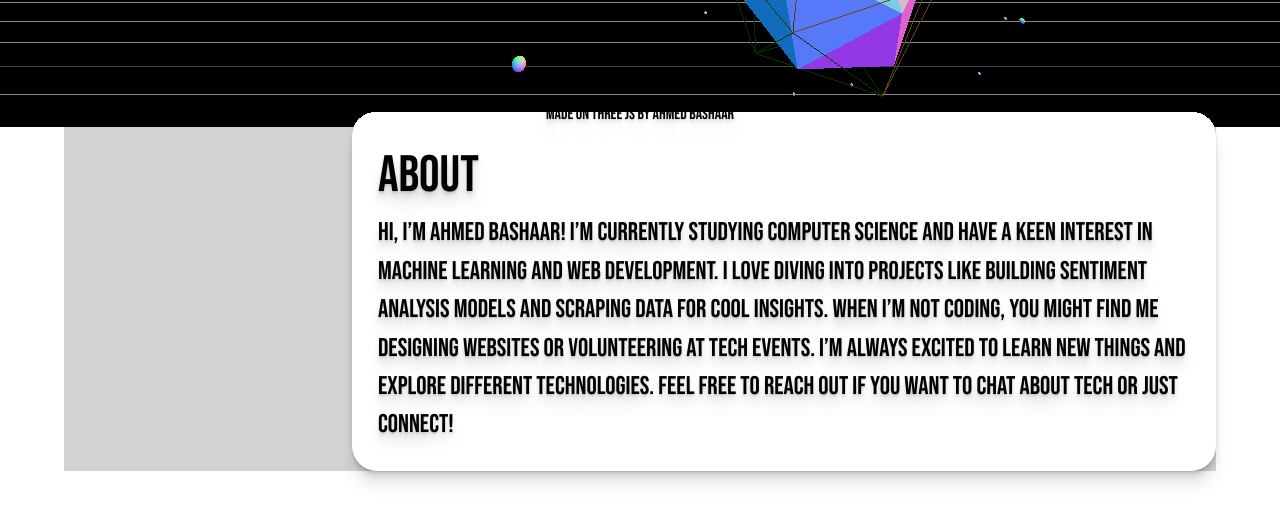
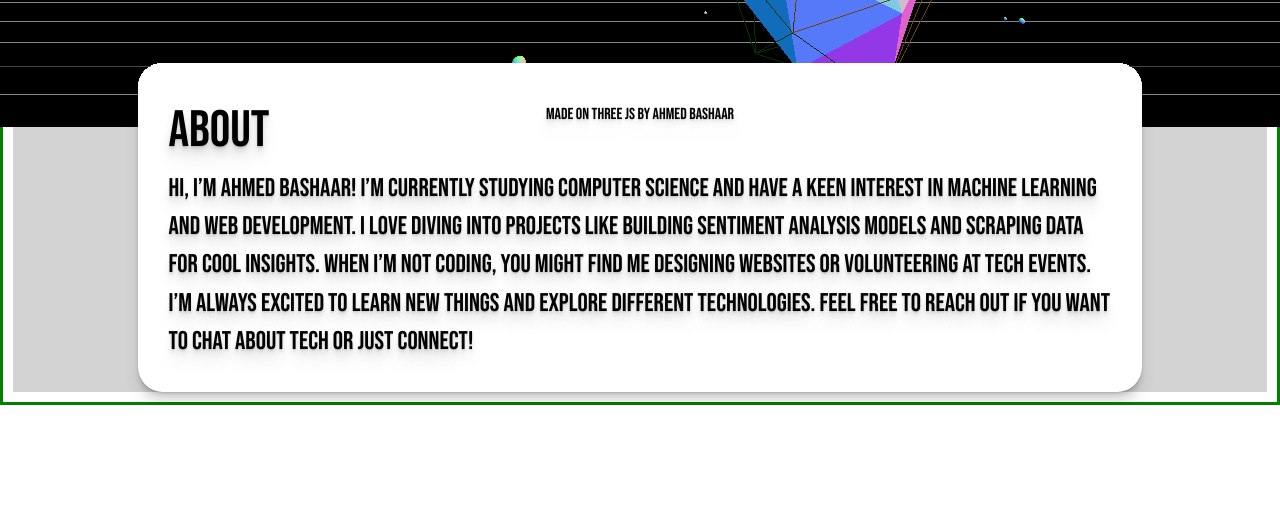
Before and after one commit to AhmedB479/Portfolio, a website built with Vite: page index.html in a window 1280 px wide. Shown: the part 673-1196 px from the top of the page. After the commit the page ends 1078 px from the top, so only its background shows below. Built offline with nearby package versions, Linux system fonts and the light colour scheme; animation ran at ten frames a second.

Commit message:
Its beautiful
centered div finally

```diff
--- a/index.html
+++ b/index.html
@@ -4,9 +4,18 @@
   <link rel="preconnect" href="https://fonts.googleapis.com">
   <link rel="preconnect" href="https://fonts.gstatic.com" crossorigin>
   <link href="https://fonts.googleapis.com/css2?family=Bebas+Neue&display=swap" rel="stylesheet">
-    <meta charset="UTF-8" />
-    <link rel="icon" type="image/svg+xml" />
-    <meta name="viewport" content="width=device-width, initial-scale=1.0" />
+  <meta charset="UTF-8" />
+  <link rel="icon" type="image/svg+xml" />
+  <meta name="viewport" content="width=device-width, initial-scale=1.0" />
+  <!-- Google tag (gtag.js) -->
+  <script async src="https://www.googletagmanager.com/gtag/js?id=G-MWPENBWJ9C"></script>
+  <script>
+    window.dataLayer = window.dataLayer || [];
+    function gtag(){dataLayer.push(arguments);}
+    gtag('js', new Date());
+
+    gtag('config', 'G-MWPENBWJ9C');
+  </script>
     <link rel="stylesheet" href="src/output.css">
     <title>Ahmeds Web</title>
   </head>
--- a/style.css
+++ b/style.css
@@ -106,10 +106,10 @@ footer{
 .container {
   /*scroll-snap-type: y mandatory;*/
   /*overflow-y: scroll;*/
-  height: 100vh;
-  margin: 0;
-  padding: 5%; /* Reduced padding for mobile */
+  margin: auto;
   width: 100%;
+  border: 3px solid green;
+  padding: 10px;
 }
 
 .Links {
@@ -128,8 +128,7 @@ footer{
 }
 
 section {
-  padding-right: 0%;
-  padding-left: 25%; /* Adjusted padding */
+  padding-inline: 10%;
   padding-top: 2%;
   height: auto; /* Adjust height based on content */
   display: flex;
```
